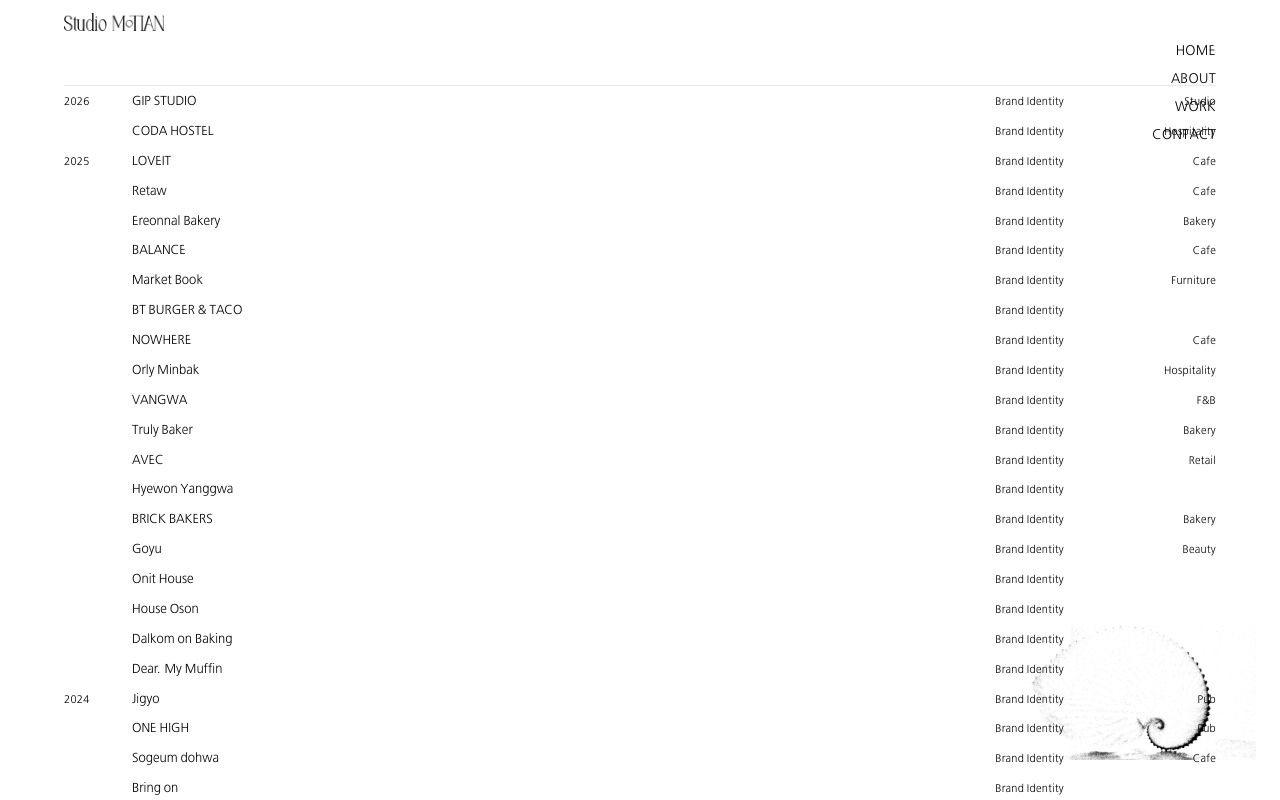
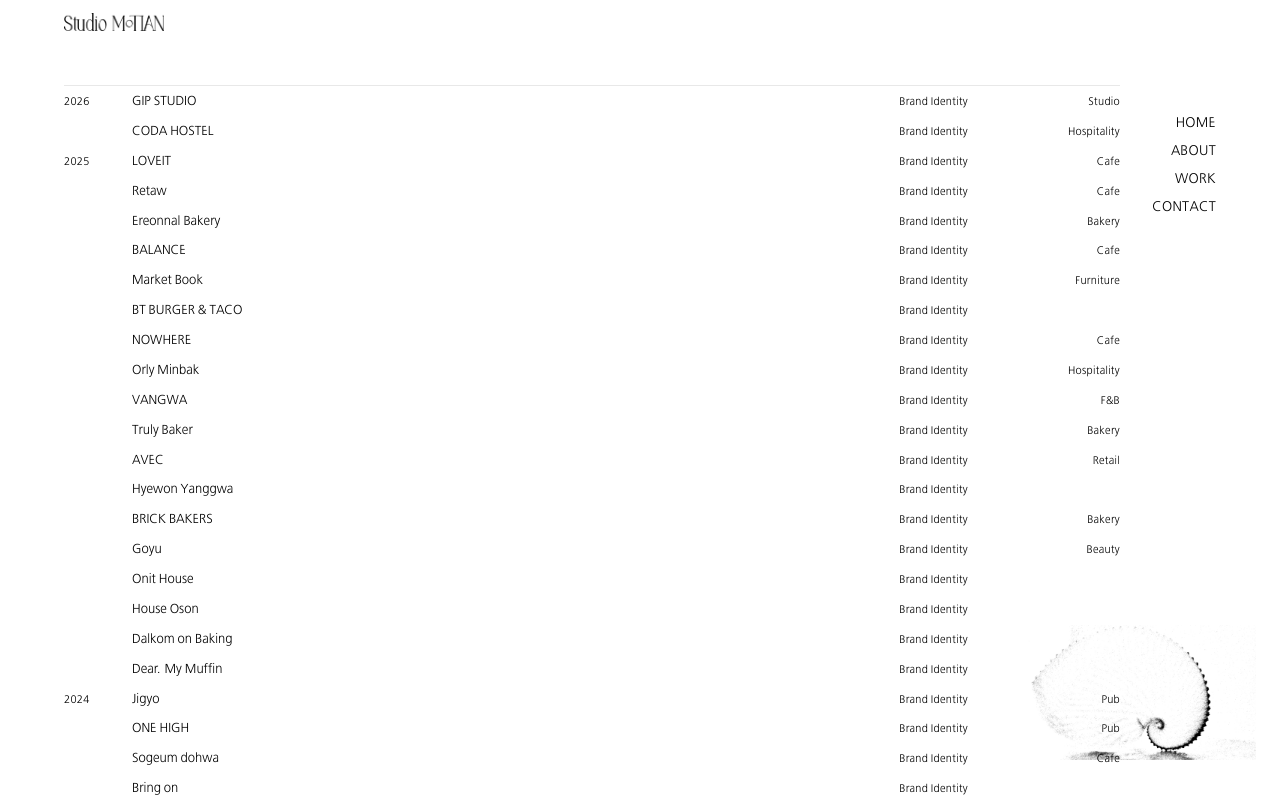
Before and after one commit to studiomotian-alt/studio-motian-, a Next.js app: page /work in a window 1280 px wide. Shown: the top 800 px of the page. Built offline with nearby package versions, Linux system fonts and the light colour scheme; a web font is replaced by a local one.

Commit message:
Restore nav to content-level right edge; shift inner content left to clear nav

```diff
--- a/app/globals.css
+++ b/app/globals.css
@@ -32,7 +32,7 @@
 
 @layer components {
   .container-x {
-    @apply mx-auto w-full max-w-container px-6 md:px-10 lg:px-16;
+    @apply mx-auto w-full max-w-container pl-6 pr-24 md:pl-10 md:pr-32 lg:pl-16 lg:pr-40;
   }
 
   .eyebrow {
--- a/components/site-nav.tsx
+++ b/components/site-nav.tsx
@@ -15,7 +15,7 @@
 export function SiteNav() {
   return (
     <>
-      <nav className="fixed right-6 top-8 z-50 flex flex-col items-end gap-2 md:right-12 md:top-10 lg:right-16">
+      <nav className="fixed right-6 top-24 z-50 flex flex-col items-end gap-2 md:right-12 md:top-28 lg:right-16">
         {navItems.map((item) => (
           <Link
             key={item.href}
```
